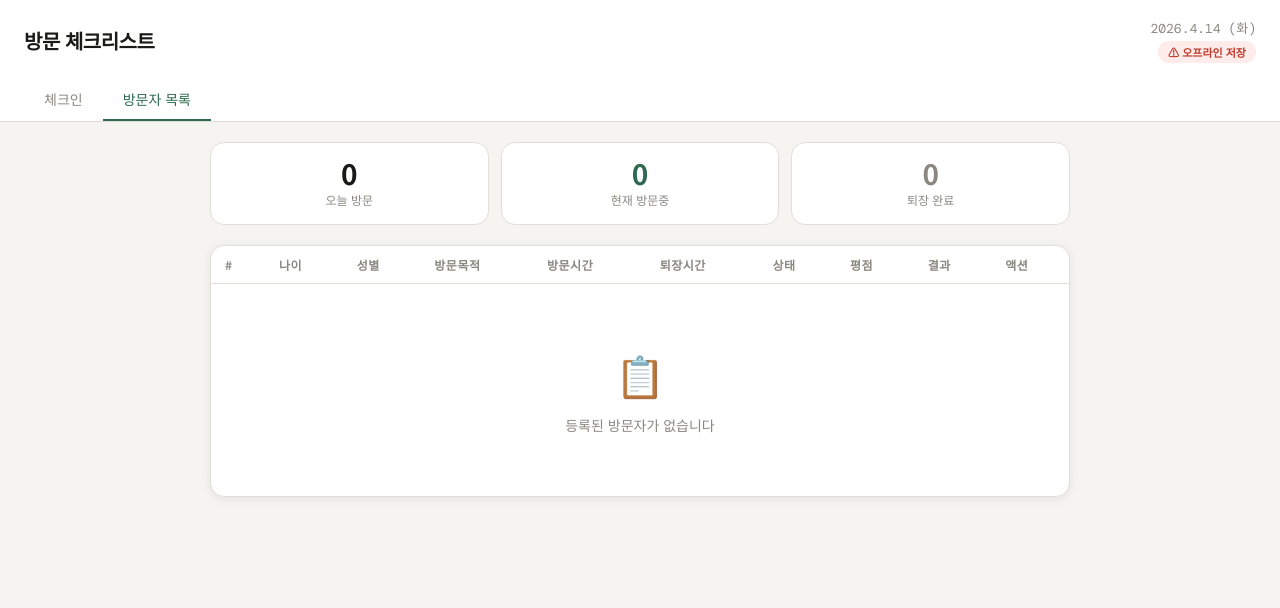
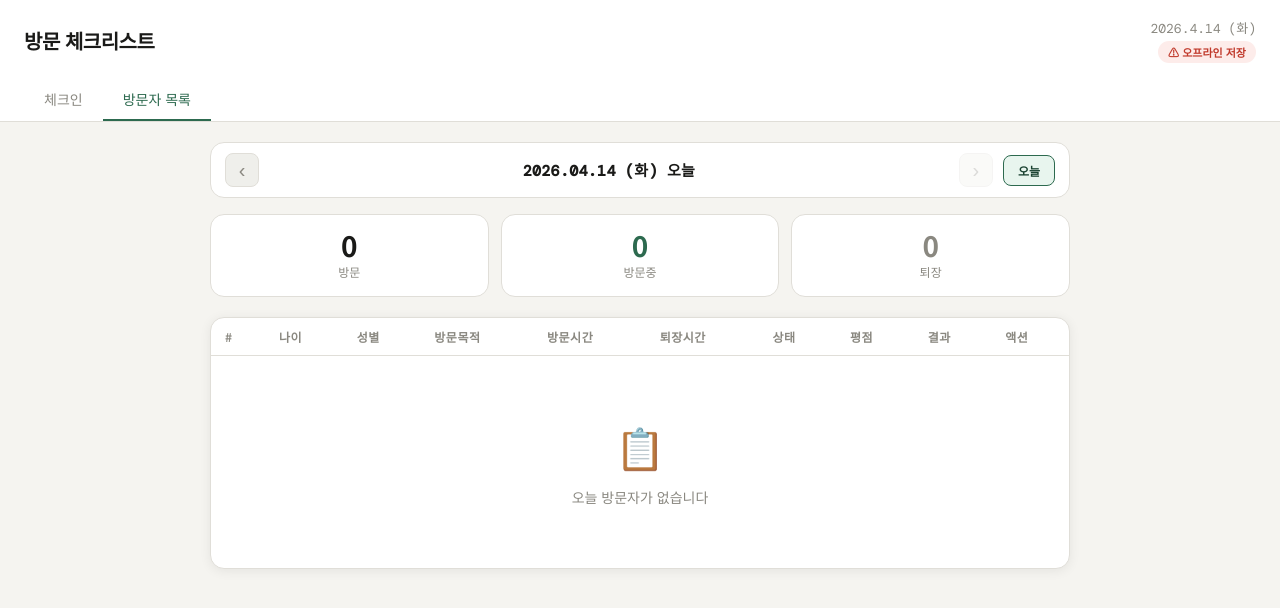
Before and after one commit to Ahnjeongwoo-svg/anjjang22.github.io, a plain HTML site: page index.html in a window 1280 px wide. Both pictures are taken after a click on the button "방문자 목록". Drawn offline with nearby package versions, Linux system fonts and the light colour scheme; no server answers.

Commit message:
Add files via upload

```diff
--- a/index.html
+++ b/index.html
@@ -495,6 +495,50 @@
   /* 목록 행 클릭 커서 */
   .visitor-row-clickable { cursor: pointer; }
   .visitor-row-clickable:hover td { background: var(--accent-light) !important; }
+  .list-date-bar {
+    display: flex;
+    align-items: center;
+    gap: 10px;
+    margin-bottom: 16px;
+    background: var(--surface);
+    border: 1px solid var(--border);
+    border-radius: var(--radius);
+    padding: 10px 14px;
+  }
+  .list-date-label {
+    flex: 1;
+    text-align: center;
+    font-size: 15px;
+    font-weight: 700;
+    font-family: 'DM Mono', monospace;
+    letter-spacing: 0.3px;
+  }
+  .list-date-nav {
+    background: var(--surface2);
+    border: 1px solid var(--border);
+    border-radius: var(--radius-sm);
+    width: 34px; height: 34px;
+    font-size: 20px;
+    cursor: pointer;
+    color: var(--text-muted);
+    display: flex; align-items: center; justify-content: center;
+    line-height: 1;
+    transition: all 0.15s;
+  }
+  .list-date-nav:hover { border-color: var(--accent); color: var(--accent); }
+  .list-date-nav:disabled { opacity: 0.3; cursor: default; }
+  .list-today-btn {
+    background: var(--accent-light);
+    border: 1px solid var(--accent);
+    border-radius: var(--radius-sm);
+    padding: 6px 14px;
+    font-size: 12px;
+    font-weight: 700;
+    color: var(--accent-text);
+    cursor: pointer;
+    font-family: 'Noto Sans KR', sans-serif;
+    transition: all 0.15s;
+  }
   .date-separator td {
     background: var(--surface2);
     padding: 7px 14px;
@@ -596,18 +640,25 @@
 
   <!-- 목록 페이지 -->
   <div class="page" id="page-list">
+    <!-- 날짜 네비게이션 -->
+    <div class="list-date-bar">
+      <button class="list-date-nav" onclick="listDateOffset(-1)">&#8249;</button>
+      <span class="list-date-label" id="list-date-label"></span>
+      <button class="list-date-nav" onclick="listDateOffset(1)" id="list-date-next">&#8250;</button>
+      <button class="list-today-btn" onclick="listGoToday()">오늘</button>
+    </div>
     <div class="stats">
       <div class="stat-card">
         <div class="stat-num" id="s-total2">0</div>
-        <div class="stat-label">오늘 방문</div>
+        <div class="stat-label" id="s-total2-label">방문</div>
       </div>
       <div class="stat-card green">
         <div class="stat-num" id="s-in2">0</div>
-        <div class="stat-label">현재 방문중</div>
+        <div class="stat-label">방문중</div>
       </div>
       <div class="stat-card gray">
         <div class="stat-num" id="s-out2">0</div>
-        <div class="stat-label">퇴장 완료</div>
+        <div class="stat-label">퇴장</div>
       </div>
     </div>
     <div class="card" style="padding:0; overflow:hidden;">
@@ -830,7 +881,9 @@ var checkinRecordedTime = ''; // 입장 버튼 누른 시간
 
 function startCheckin(){
   var time = nowTime();
-  var v = { id: counter++, date: statsDateKey(new Date()), visittype: '', age: '', gender: '', purpose: '', behavior: '', emotion: '', price: '', checkinTime: time, checkoutTime: '', memo: '', firstword: '', status: 'in' };
+  var today = statsDateKey(new Date());
+  var todayCount = visitors.filter(function(x){ return x.date === today; }).length + 1;
+  var v = { id: counter++, date: today, dayNum: todayCount, visittype: '', age: '', gender: '', purpose: '', behavior: '', emotion: '', price: '', checkinTime: time, checkoutTime: '', memo: '', firstword: '', status: 'in' };
   visitors.push(v);
   saveCheckin(v);
   updateStats();
@@ -1044,6 +1097,26 @@ function todayStr(){
   return d.getFullYear()+'.'+(d.getMonth()+1)+'.'+d.getDate()+' ('+['일','월','화','수','목','금','토'][d.getDay()]+')';
 }
 
+/* ===== 목록 날짜 네비게이션 ===== */
+var listDateObj = new Date();
+
+function listDateOffset(n){
+  // 미래 날짜는 오늘까지만
+  var next = new Date(listDateObj);
+  next.setDate(next.getDate() + n);
+  var todayKey = statsDateKey(new Date());
+  if(statsDateKey(next) > todayKey) return;
+  listDateObj = next;
+  renderTable();
+  updateStats();
+}
+
+function listGoToday(){
+  listDateObj = new Date();
+  renderTable();
+  updateStats();
+}
+
 window.onload = function(){
   document.getElementById('header-date').textContent = todayStr();
   // 1) 먼저 로컬 캐시로 즉시 렌더 (모든 탭)
@@ -1059,26 +1132,33 @@ function showPage(name, el){
   document.querySelectorAll('.tab').forEach(function(t){ t.classList.remove('active'); });
   document.getElementById('page-'+name).classList.add('active');
   el.classList.add('active');
-  if(name==='list'){ renderTable(); updateStats(); }
+  if(name==='list'){ listDateObj = new Date(); renderTable(); updateStats(); }
 }
 
 function updateStats(){
   var todayKey = statsDateKey(new Date());
   var todayVisitors = visitors.filter(function(v){ return v.date === todayKey; });
-  var inC = todayVisitors.filter(function(v){ return v.status==='in'; }).length;
+  var inC  = todayVisitors.filter(function(v){ return v.status==='in'; }).length;
   var outC = todayVisitors.length - inC;
-  ['s-total','s-total2'].forEach(function(id){
+  // 체크인 탭 상단 — 항상 오늘 기준
+  ['s-total','s-in','s-out'].forEach(function(id){
     var el = document.getElementById(id);
-    if(el) el.textContent = todayVisitors.length;
+    if(!el) return;
+    if(id==='s-total') el.textContent = todayVisitors.length;
+    if(id==='s-in')    el.textContent = inC;
+    if(id==='s-out')   el.textContent = outC;
   });
-  ['s-in','s-in2'].forEach(function(id){
-    var el = document.getElementById(id);
-    if(el) el.textContent = inC;
-  });
-  ['s-out','s-out2'].forEach(function(id){
-    var el = document.getElementById(id);
-    if(el) el.textContent = outC;
-  });
+  // 목록 탭 상단 — listDateObj 기준
+  var listKey = statsDateKey(listDateObj);
+  var listVisitors = visitors.filter(function(v){ return v.date === listKey; });
+  var listIn  = listVisitors.filter(function(v){ return v.status==='in'; }).length;
+  var listOut = listVisitors.length - listIn;
+  var el2 = document.getElementById('s-total2');
+  var el3 = document.getElementById('s-in2');
+  var el4 = document.getElementById('s-out2');
+  if(el2) el2.textContent = listVisitors.length;
+  if(el3) el3.textContent = listIn;
+  if(el4) el4.textContent = listOut;
 }
 
 
@@ -1146,58 +1226,38 @@ function deleteVisitor(id){
 
 function renderTable(){
   var tbody = document.getElementById('visitor-tbody');
-  if(!visitors.length){
-    tbody.innerHTML = '<tr><td colspan="10"><div class="empty-state"><div class="empty-icon">📋</div><div class="empty-text">등록된 방문자가 없습니다</div></div></td></tr>';
+  var listKey  = statsDateKey(listDateObj);
+  var todayKey = statsDateKey(new Date());
+  var isToday  = (listKey === todayKey);
+
+  // 날짜 라벨 업데이트
+  var days = ['일','월','화','수','목','금','토'];
+  var d = new Date(listDateObj);
+  var labelStr = d.getFullYear() + '.' + pad(d.getMonth()+1) + '.' + pad(d.getDate())
+    + ' (' + days[d.getDay()] + ')' + (isToday ? '  오늘' : '');
+  var labelEl = document.getElementById('list-date-label');
+  if(labelEl) labelEl.textContent = labelStr;
+
+  // 다음날 버튼: 오늘이면 비활성
+  var nextBtn = document.getElementById('list-date-next');
+  if(nextBtn) nextBtn.disabled = isToday;
+
+  // 해당 날짜 방문자만 — id 오름차순
+  var dayList = visitors.filter(function(v){ return v.date === listKey; })
+                        .slice().sort(function(a,b){ return a.id - b.id; });
+
+  if(!dayList.length){
+    tbody.innerHTML = '<tr><td colspan="10"><div class="empty-state"><div class="empty-icon">📋</div><div class="empty-text">'
+      + (isToday ? '오늘 방문자가 없습니다' : '이 날짜의 방문자가 없습니다')
+      + '</div></div></td></tr>';
     return;
   }
 
-  var todayKey = statsDateKey(new Date());
-
-  // 오늘 방문자만 — 최신순
-  var todayList = visitors.filter(function(v){ return v.date === todayKey; }).slice().reverse();
-
-  // 이전 날짜 방문자 — 날짜별로 묶기
-  var pastList = visitors.filter(function(v){ return v.date !== todayKey; }).slice().reverse();
-
-  // 오늘 방문자 내 넘버링: 1부터 다시
-  var todayCounter = 1;
-
-  var rows = '';
-
-  if(todayList.length){
-    // 오늘 구분선
-    rows += '<tr class="date-separator"><td colspan="10">📅 오늘 · ' + todayKey + ' (' + todayList.length + '명)</td></tr>';
-    todayList.forEach(function(v){
-      rows += makeRow(v, todayCounter++);
-    });
-  } else {
-    rows += '<tr><td colspan="10"><div class="empty-state"><div class="empty-icon">📋</div><div class="empty-text">오늘 방문자가 없습니다</div></div></td></tr>';
-  }
-
-  if(pastList.length){
-    // 날짜별로 그룹핑
-    var groups = {};
-    var groupOrder = [];
-    pastList.forEach(function(v){
-      if(!groups[v.date]){ groups[v.date] = []; groupOrder.push(v.date); }
-      groups[v.date].push(v);
-    });
-    // 중복 날짜 제거 (reverse라 같은 날짜 여러번 들어갈 수 있음)
-    var seen = {};
-    var uniqueOrder = [];
-    groupOrder.forEach(function(d){ if(!seen[d]){ seen[d]=true; uniqueOrder.push(d); } });
-
-    uniqueOrder.forEach(function(date){
-      var grp = groups[date];
-      rows += '<tr class="date-separator"><td colspan="10">📅 ' + date + ' (' + grp.length + '명)</td></tr>';
-      grp.forEach(function(v){
-        rows += makeRow(v, null); // 과거는 원래 id 표시
-      });
-    });
-  }
-
-  tbody.innerHTML = rows;
-}
+  tbody.innerHTML = dayList.map(function(v){
+    return makeRow(v, v.dayNum || null);
+  }).join('');
+}
+
 
 function makeRow(v, dayNum){
   var isIn = v.status === 'in';
```
